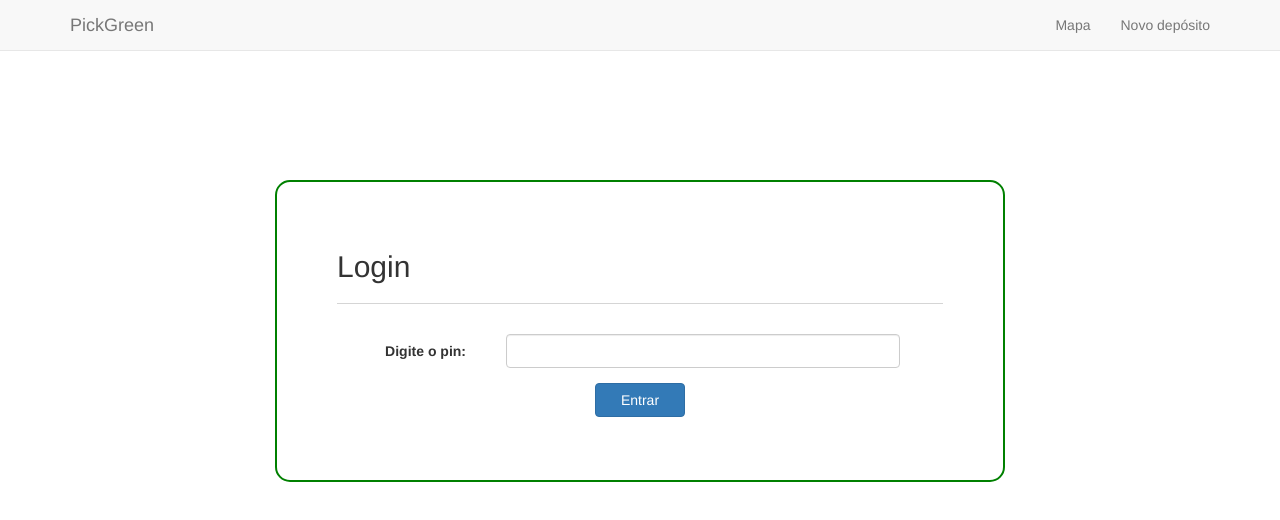
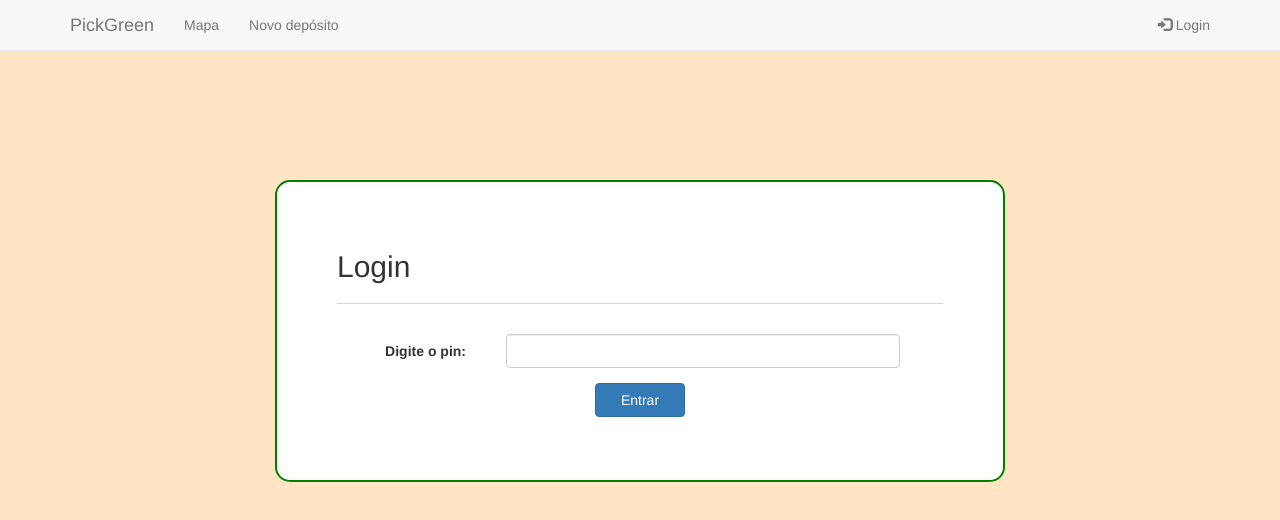
Before and after one commit to rafaelsguerra/pickgreen-frontend, an Angular app: page / in a window 1280 px wide. Shown: the top 520 px of the page. Built offline with nearby package versions, Linux system fonts and the light colour scheme; what @agm/core would draw is missing.

Commit message:
mais rotas e um pouco de design

```diff
--- a/src/app/app.component.html
+++ b/src/app/app.component.html
@@ -4,14 +4,17 @@
       <span class="navbar-brand">PickGreen</span>
     </div>
     <div class="navbar-collapse collapse">
+      <ul class="nav navbar-nav navbar-left">
+        <li routerLinkActive="active">
+          <a routerLink="/mapa">Mapa</a>
+        </li>
+        <li routerLinkActive="active">
+          <a routerLink="/novo-deposito">Novo depósito</a>
+        </li>
+      </ul>
+
       <ul class="nav navbar-nav navbar-right">
-        <li>
-          <a href="#">Mapa</a>
-        </li>
-        <li>
-          <a href="#">Novo depósito</a>
-        </li>
-
+        <li><a routerLink="/login"><span class="glyphicon glyphicon-log-in"></span> Login</a></li>
       </ul>
 
     </div>
--- a/src/app/map/map.component.css
+++ b/src/app/map/map.component.css
@@ -1,3 +1,3 @@
 agm-map {
-  height: 800px;
+  height: 100vh;
 }
--- a/src/index.html
+++ b/src/index.html
@@ -1,4 +1,11 @@
 <!doctype html>
+
+<style>
+  #background {
+    background-color: bisque;
+  }
+</style>
+
 <html lang="en">
 <head>
   <meta charset="utf-8">
@@ -8,7 +15,7 @@
   <meta name="viewport" content="width=device-width, initial-scale=1">
   <link rel="icon" type="image/x-icon" href="favicon.ico">
 </head>
-<body>
+<body id="background">
   <app-root></app-root>
 </body>
 </html>
```
